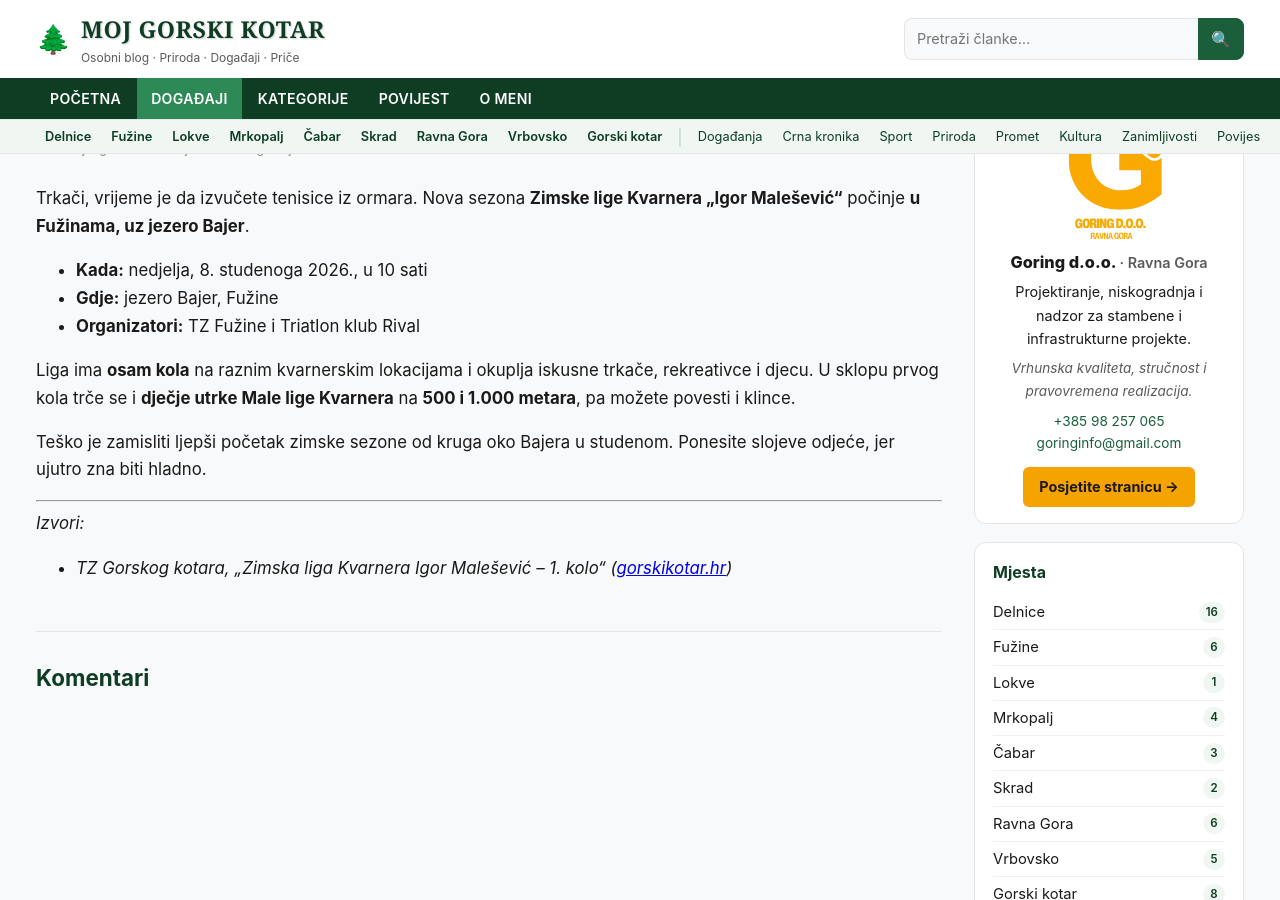
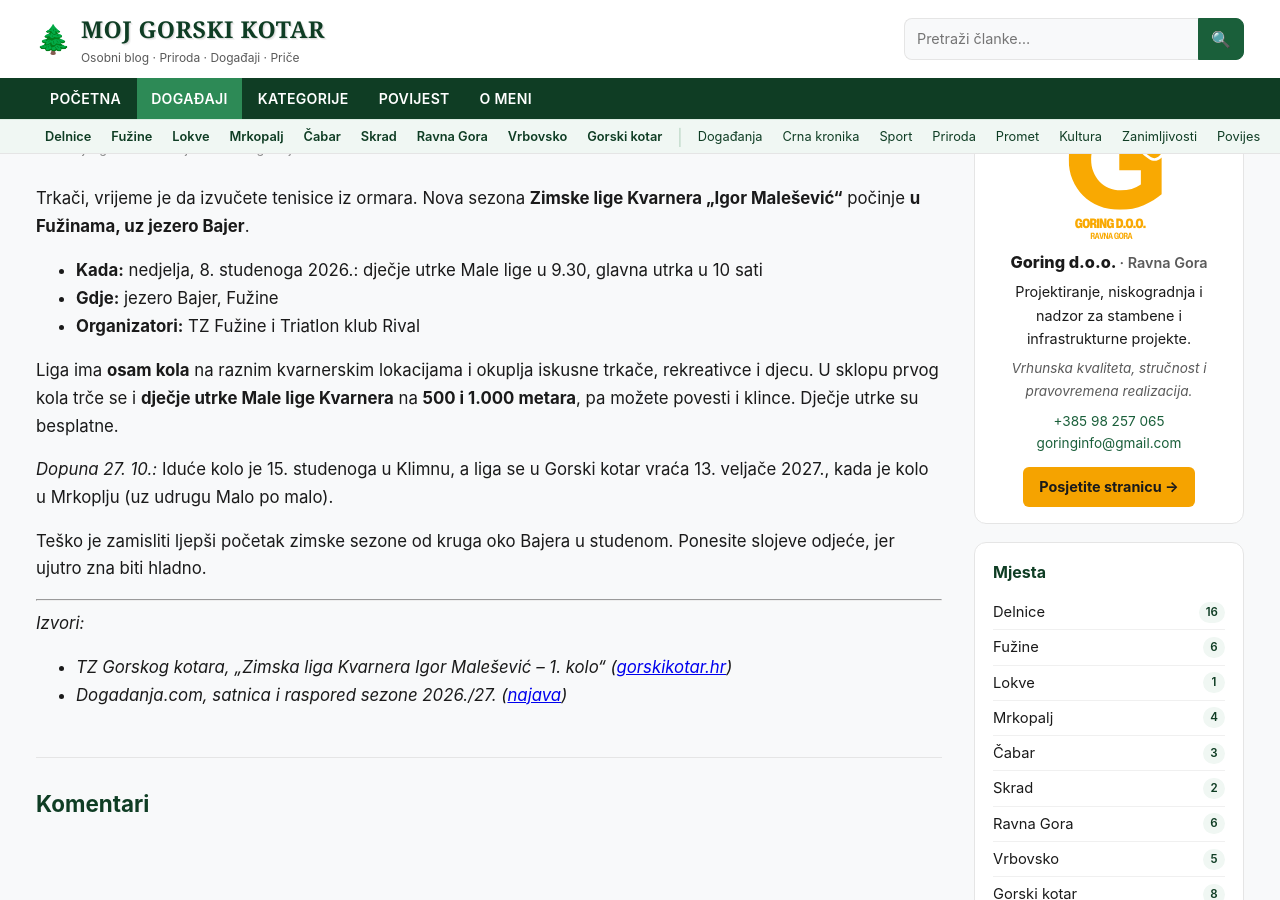
Before and after one commit to MojGK/gorski-kotar.info, a Jekyll site: the page built from _posts/2026-10-25-zimska-liga-kvarnera-fuzine-1-kolo.md, in a window 1280 px wide and 900 px high, scrolled down 867 px. Built offline with Jekyll 4.4.1, drawn with Linux system fonts in a browser that asks for light colours; comment, search, counter and statistics services are not loaded.

Commit message:
Dopune: javno otvaranje ponuda za adventske kućice; satnica i raspored Zimske lige

```diff
--- a/_posts/2026-10-25-zimska-liga-kvarnera-fuzine-1-kolo.md
+++ b/_posts/2026-10-25-zimska-liga-kvarnera-fuzine-1-kolo.md
@@ -15,11 +15,13 @@ image_credit: "Ilustracija: generirano umjetnom inteligencijom (AI)"
 
 Trkači, vrijeme je da izvučete tenisice iz ormara. Nova sezona **Zimske lige Kvarnera „Igor Malešević“** počinje **u Fužinama, uz jezero Bajer**.
 
-- **Kada:** nedjelja, 8. studenoga 2026., u 10 sati
+- **Kada:** nedjelja, 8. studenoga 2026.: dječje utrke Male lige u 9.30, glavna utrka u 10 sati
 - **Gdje:** jezero Bajer, Fužine
 - **Organizatori:** TZ Fužine i Triatlon klub Rival
 
-Liga ima **osam kola** na raznim kvarnerskim lokacijama i okuplja iskusne trkače, rekreativce i djecu. U sklopu prvog kola trče se i **dječje utrke Male lige Kvarnera** na **500 i 1.000 metara**, pa možete povesti i klince.
+Liga ima **osam kola** na raznim kvarnerskim lokacijama i okuplja iskusne trkače, rekreativce i djecu. U sklopu prvog kola trče se i **dječje utrke Male lige Kvarnera** na **500 i 1.000 metara**, pa možete povesti i klince. Dječje utrke su besplatne.
+
+*Dopuna 27. 10.:* Iduće kolo je 15. studenoga u Klimnu, a liga se u Gorski kotar vraća 13. veljače 2027., kada je kolo u Mrkoplju (uz udrugu Malo po malo).
 
 Teško je zamisliti ljepši početak zimske sezone od kruga oko Bajera u studenom. Ponesite slojeve odjeće, jer ujutro zna biti hladno.
 
@@ -28,3 +30,4 @@ Teško je zamisliti ljepši početak zimske sezone od kruga oko Bajera u studeno
 *Izvori:*
 
 - *TZ Gorskog kotara, „Zimska liga Kvarnera Igor Malešević – 1. kolo“ ([gorskikotar.hr](https://gorskikotar.hr/zimska-liga-kvarnera-igor-malesevic-1-kolo/))*
+- *Dogadanja.com, satnica i raspored sezone 2026./27. ([najava](https://www.dogadanja.com/en/sports/igor-malesevic-kvarner-winter-league-2026-27-fuzine-2026-11-08/))*
```
Also changed, not shown: _posts/2026-10-25-delnice-advent-najam-drvenih-kucica.md (+1 -1 lines).
